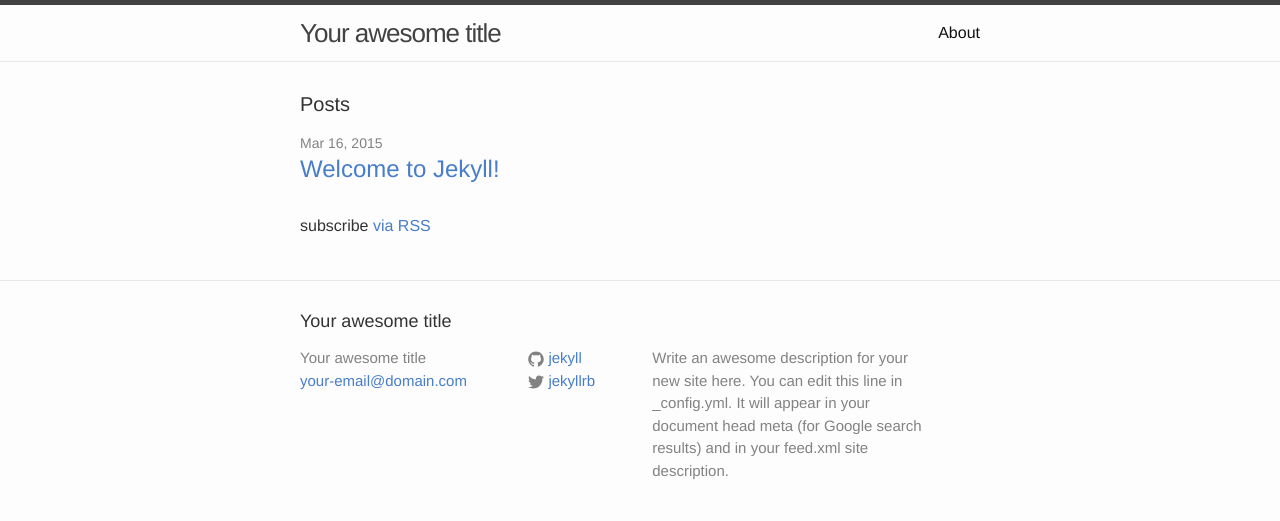
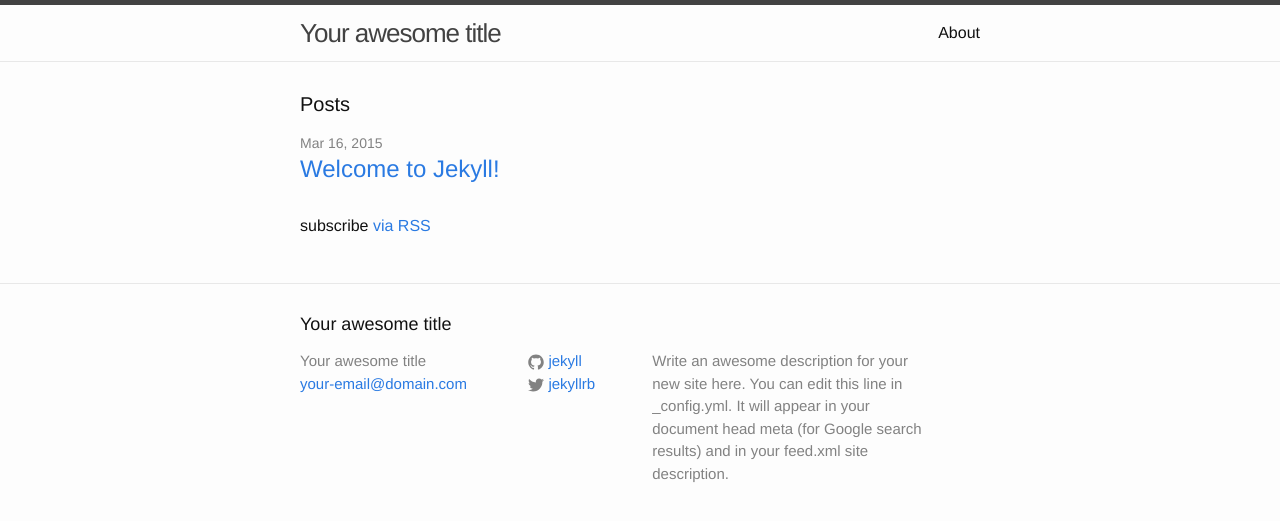
Before and after one commit to beatrizcp87/lfp-arquitetura, a Jekyll site: the page built from index.html, in a window 1280 px wide. Shown: the top 521 px of the page. Built offline with Jekyll 4.4.1, drawn with Linux system fonts in a browser that asks for light colours.

Commit message:
fixing import

```diff
--- a/css/main.scss
+++ b/css/main.scss
@@ -43,10 +43,10 @@
 
 // Import partials from `sass_dir` (defaults to `_sass`)
 @import
+        "bourbon/bourbon",
+        "neat/neat",
+        "base/base",
         "base",
         "layout",
-        "syntax-highlighting",
-        "bourbon/bourbon",
-        "neat/neat",
-        "base/base"
+        "syntax-highlighting"
 ;
```
